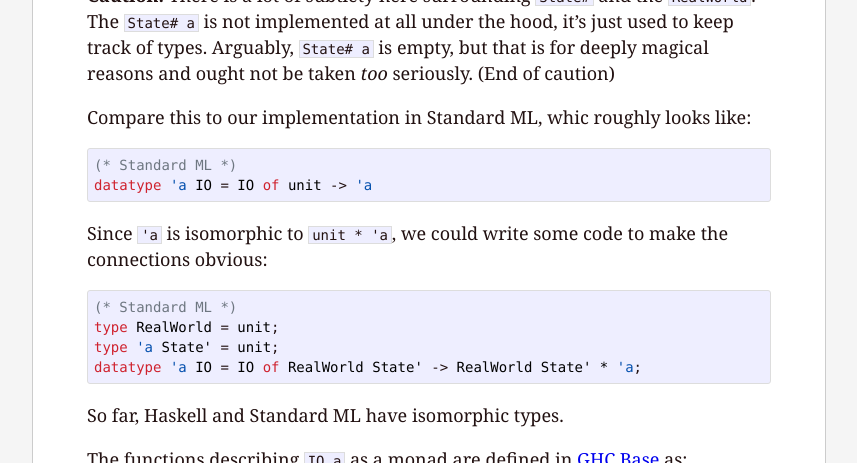
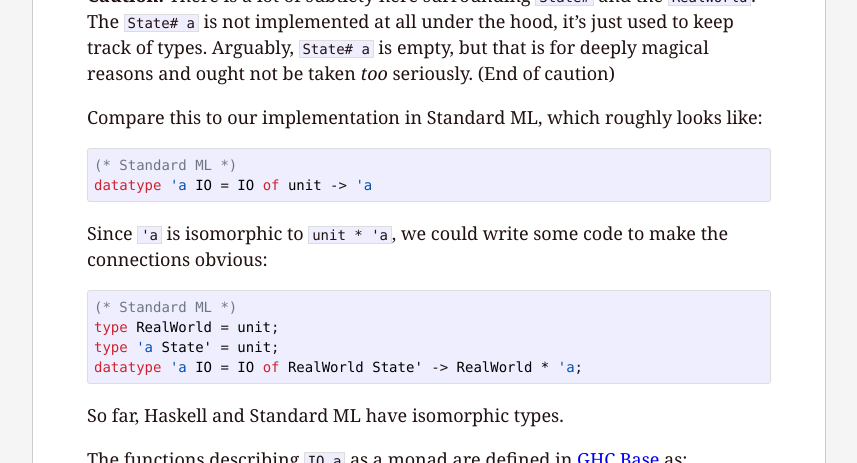
Before and after one commit to pqnelson/pqnelson.github.com, a Jekyll site: the page built from _posts/2021-07-29-monadic-io-in-ml.md, in a window 1280 px wide and 900 px high, scrolled down 3828 px. Shown: the part 155-618 px from the top of the window, without its empty margins (211-1068 px from the left). Built offline with Jekyll 4.4.1, drawn with Linux system fonts in a browser that asks for light colours.

Commit message:
[typo] I cannot spell :(

````diff
--- a/_posts/2021-07-29-monadic-io-in-ml.md
+++ b/_posts/2021-07-29-monadic-io-in-ml.md
@@ -201,7 +201,7 @@ hood, it's just used to keep track of types. Arguably, `State# a` is
 empty, but that is for deeply magical reasons and ought not be taken
 _too_ seriously. (End of caution)
 
-Compare this to our implementation in Standard ML, whic roughly looks
+Compare this to our implementation in Standard ML, which roughly looks
 like:
 ```sml
 (* Standard ML *)
@@ -213,7 +213,7 @@ make the connections obvious:
 (* Standard ML *)
 type RealWorld = unit;
 type 'a State' = unit;
-datatype 'a IO = IO of RealWorld State' -> RealWorld State' * 'a;
+datatype 'a IO = IO of RealWorld State' -> RealWorld * 'a;
 ```
 So far, Haskell and Standard ML have isomorphic types.
 
````
